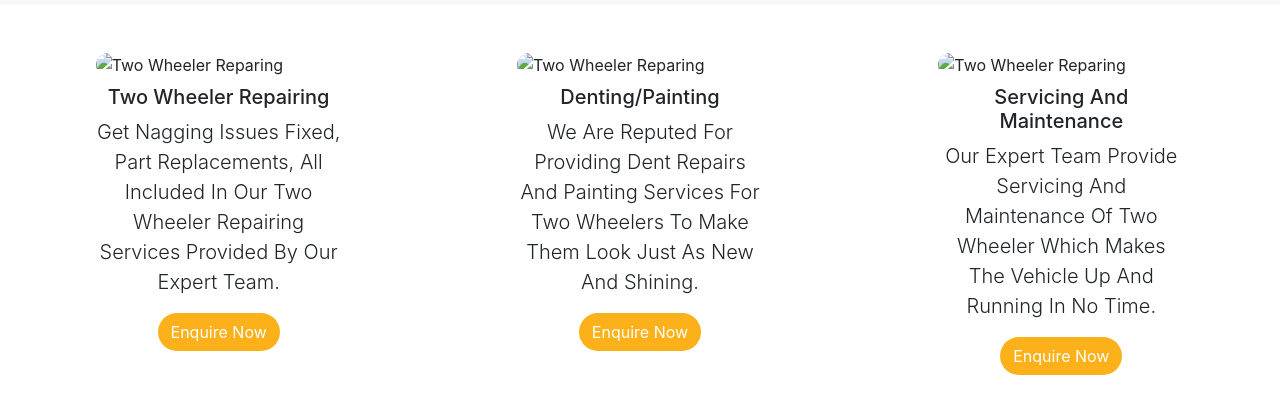
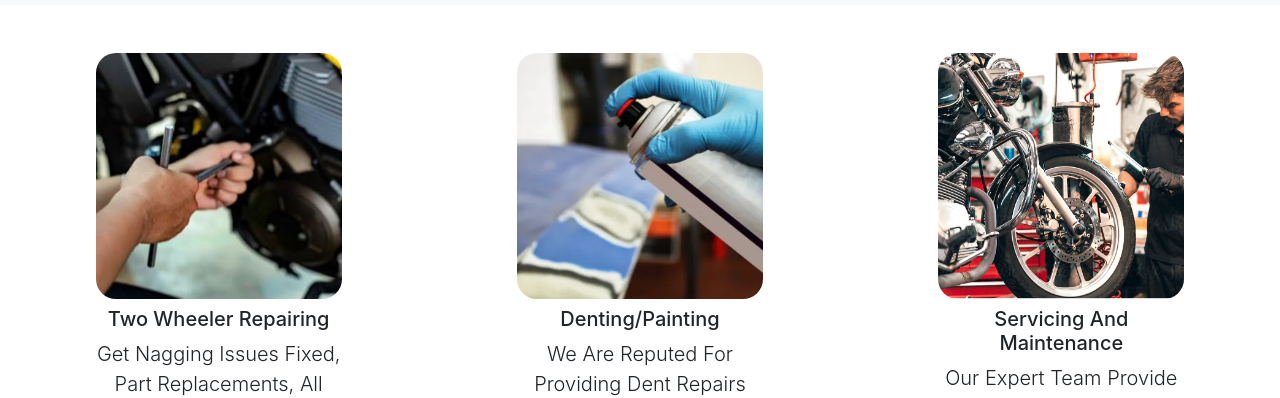
Before and after one commit to akashdesai-ak/Two-Wheeler-Dealership-Web_Template, a plain HTML site: page Services.html in a window 1280 px wide. Shown: the part 98-496 px from the top of the page. Drawn offline with nearby package versions, Linux system fonts and the light colour scheme; the site is published under a folder, as on GitHub Pages, so addresses that start at the root find nothing.

Commit message:
Update Services.html

```diff
--- a/Services.html
+++ b/Services.html
@@ -61,7 +61,7 @@
             <div class="card services-card col-md-3 col-xl-3 col-sm-6  d-flex justify-content-center  " data-aos="fade-up" data-aos-duration="1000">
                 <div class="card-body">
                     <div class="service-card-img">
-                        <img src="/res/services/01.jpg" alt="two wheeler reparing">
+                        <img src="./res/services/01.jpg" alt="two wheeler reparing">
                     </div>
                     <p class="text-center mt-2 mb-2 h5">Two Wheeler Repairing</p>
                     <p class="text-wrap text-center lead">Get nagging issues fixed, part replacements, all included in
@@ -74,7 +74,7 @@
             <div class="card services-card col-md-3 col-xl-3 col-sm-6" data-aos="fade-up" data-aos-duration="1000">
                 <div class="card-body">
                     <div class="service-card-img">
-                        <img src="/res/services/02.webp" alt="two wheeler reparing">
+                        <img src="./res/services/02.webp" alt="two wheeler reparing">
                     </div>
                     <p class="text-center mt-2 mb-2 h5">Denting/Painting</p>
                     <p class="text-wrap text-center lead">We are reputed for providing dent repairs and painting
@@ -87,7 +87,7 @@
             <div class="card services-card col-md-3 col-xl-3 col-sm-6" data-aos="fade-up" data-aos-duration="1000">
                 <div class="card-body">
                     <div class="service-card-img">
-                        <img src="/res/services/04.webp" alt="two wheeler reparing">
+                        <img src="./res/services/04.webp" alt="two wheeler reparing">
                     </div>
                     <p class="text-center mt-2 mb-2 h5">Servicing and Maintenance</p>
                     <p class="text-wrap text-center lead">Our expert team provide servicing and maintenance of two
@@ -152,7 +152,7 @@
         <!-- Copyright -->
         <div class="text-center p-3">
             © 2022 Copyright :
-            <a class="text-white" href="index.html"> <span class=""><img src="res/images/code.png" alt=""></span>ABC
+            <a class="text-white" href="index.html"> ABC
                 Automobile. </a>All Rights Reserved.
 
         </div>
```
